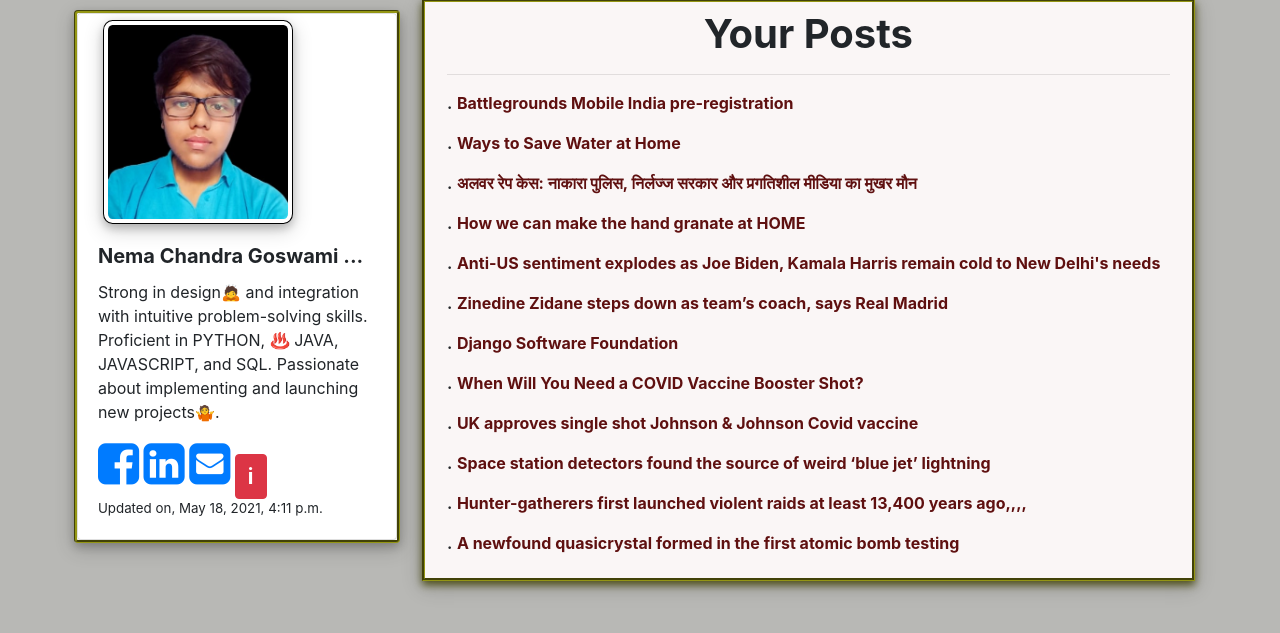
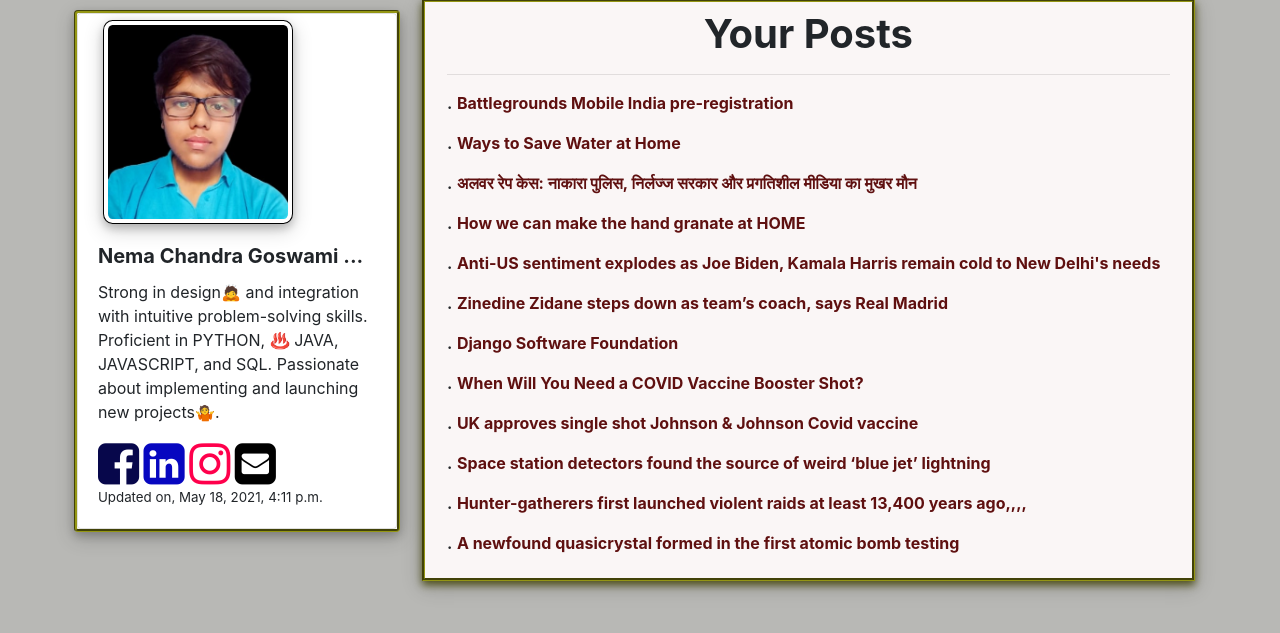
Before and after one commit to Nym-Git/Blogging-pythonanywhere-WEB-project, a Django app: page /user/ in a window 1280 px wide. Shown: the part 149-782 px from the top of the page. Run offline with Django 3.2, Linux system fonts and the light colour scheme; a user stored in the database is signed in; data comes from the database, SQL or seed files in the repository; some libraries are stand-ins or nearby versions.

Commit message:
Update user.html

```diff
--- a/templates/user.html
+++ b/templates/user.html
@@ -1,16 +1,15 @@
 <!DOCTYPE html>
 {% extends 'base.html' %}
-{% block content %}
 <html lang="en">
 <head>
   <script src="https://ajax.googleapis.com/ajax/libs/jquery/3.5.1/jquery.min.js"></script>
   <script src="https://cdnjs.cloudflare.com/ajax/libs/popper.js/1.16.0/umd/popper.min.js"></script>
   <script src="https://maxcdn.bootstrapcdn.com/bootstrap/4.5.2/js/bootstrap.min.js"></script>
 
-  <!--bootstrap mediaField-->
-  <link rel="stylesheet" href="https://maxcdn.bootstrapcdn.com/font-awesome/4.5.0/css/font-awesome.min.css">
-  <script src="https://cdn.jsdelivr.net/sharer.js/latest/sharer.min.js"></script>
+  {% block content %}
+  <link href="//maxcdn.bootstrapcdn.com/font-awesome/4.1.0/css/font-awesome.min.css" rel="stylesheet">
 </head>
+
 <style>
   img {
   height: 80%;
@@ -33,10 +32,10 @@
             <div class="card-body">
               <h5 class="card-title"><b>{{ c.First_name }} {{ c.Last_name }} ...</b></h5>
               <p class="card-text">{{c.AboutU}}</p>
-              <a href="{{ c.Facebook }}" id="share-fb" class="sharer button"><i class="fa fa-3x fa-facebook-square"></i></a>
-              <a href="{{ c.LindedIN }}" id="share-li" class="sharer button"><i class="fa fa-3x fa-linkedin-square"></i></a>
-              <a href="mailto: {{ user.email }}" id="share-em" class="sharer button"><i class="fa fa-3x fa-envelope-square"></i></a>
-              <a type="button" href="{{ c.Instagram }}" class="btn btn-danger" style="font-size: 130%;"><b>i</b></a>
+              <a href="{{ c.Facebook }}"><i class="fa fa-facebook-square fa-3x social" style="color: rgb(7, 7, 75);"></i></a>
+              <a href="{{ c.LindedIN }}"><i class="fa fa-linkedin-square fa-3x social" style="color: rgb(7, 7, 192);"></i></a>
+              <a href="{{ c.Instagram }}"><i class="fa fa-instagram fa-3x social" style="color: rgb(255, 0, 76);"></i></a>
+              <a href="mailto: {{ user.email }}"><i class="fa fa-envelope-square fa-3x social" style="color: black;"></i></a>
               <p class="card-text" style="font-size: smaller;"> Updated on, {{ c.Update_date }}</p>
             </div>
             {% endfor %}
@@ -46,9 +45,13 @@
       <div class="col-sm" style="background-color: rgb(250, 246, 246); border: groove; margin-top: 4%; border-color: rgb(148, 150, 20); box-shadow: 0 4px 8px 0 rgba(77, 78, 24, 0.979), 0 6px 20px 0 rgba(0, 0, 0, 0.19);">
         <div style="padding: 1%;">
           <h1 style="text-align: center;"><b>Your Posts</b></h1><hr>
+          {% if Post %}
           {% for i in Post %}
             <p><b>.</b> <a href="{% url 'details' i.pk %}" style="color: rgb(95, 16, 16);"> <b>{{ i.Title_M }}</b> </p></a>
           {% endfor %}
+          {% else %}
+            <h5 style="color: rgb(68, 5, 5);">NO! post detected....</h5>
+          {% endif %}
         </div>
       </div>
   </div>
```
